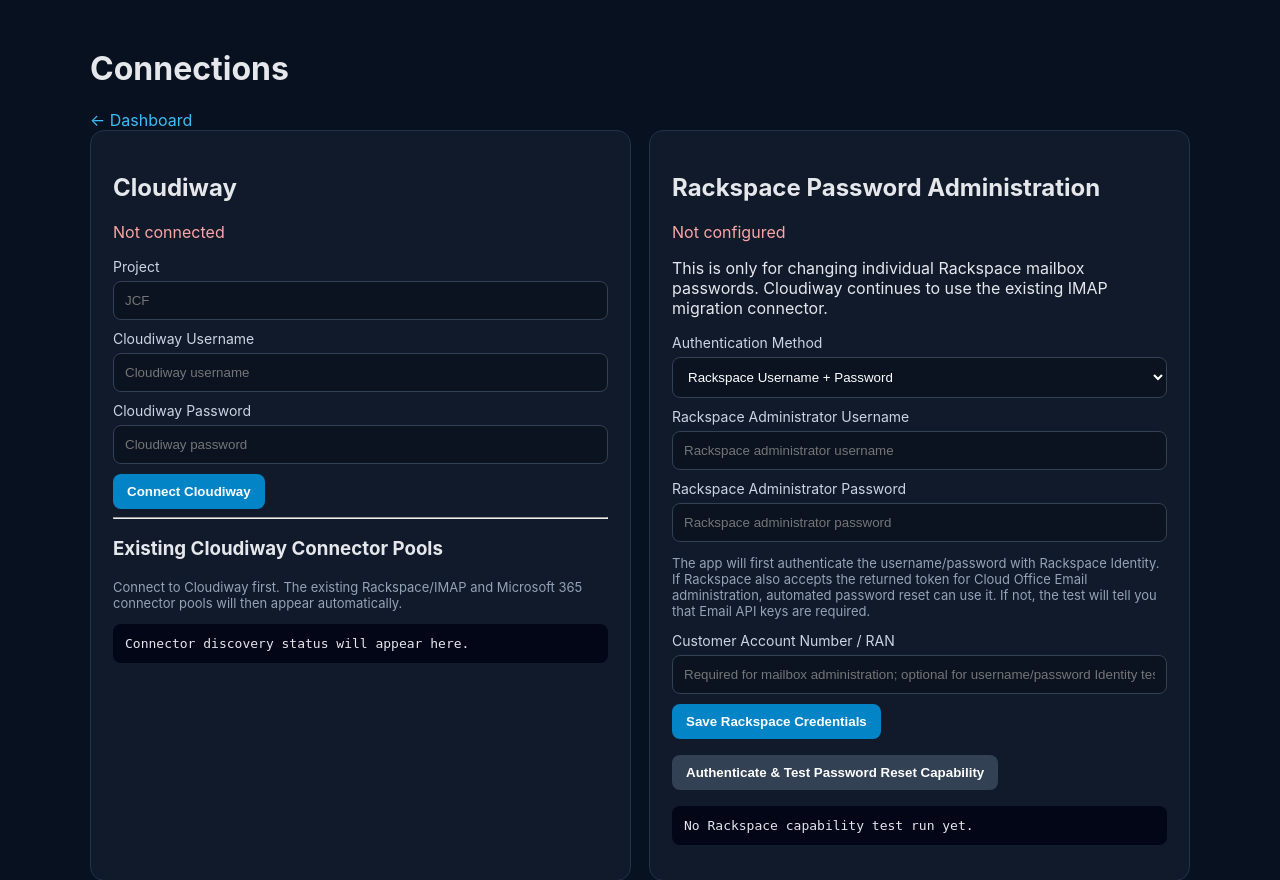
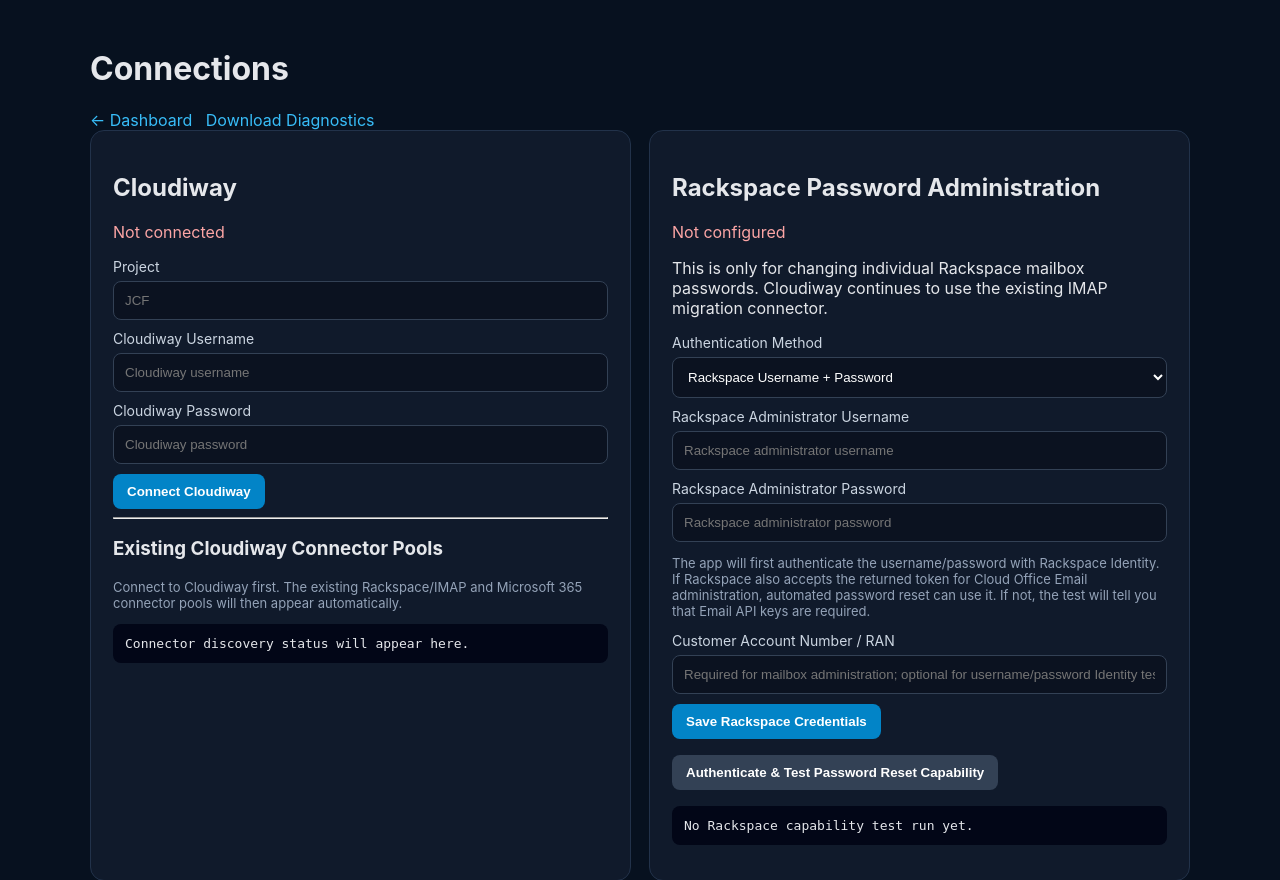
Before and after one commit to nigelebrown/cloudiway-migration-manager, a FastAPI app: template app/templates/settings.html in a window 1280 px wide. Shown: the top 880 px of the page. Run offline with FastAPI, Linux system fonts and the light colour scheme; the template is opened without the code that fills it, so the values that code supplies are empty; parts of the project's set-up code (start-up, migrations or seed data) failed here and were passed over.

Commit message:
Add diagnostics download link to settings

```diff
--- a/app/templates/settings.html
+++ b/app/templates/settings.html
@@ -1,7 +1,7 @@
 <!doctype html><html><head><meta charset="utf-8"><meta name="viewport" content="width=device-width,initial-scale=1"><title>Connections</title>
 <style>
 :root{font-family:Inter,system-ui,sans-serif;color-scheme:dark}body{margin:0;background:#07111f;color:#e5e7eb}.wrap{max-width:1100px;margin:0 auto;padding:28px 20px}.top{display:flex;justify-content:space-between;align-items:center}.grid{display:grid;grid-template-columns:1fr 1fr;gap:18px}.card{background:#101a2b;border:1px solid #22324a;border-radius:14px;padding:22px}.ok{color:#86efac}.bad{color:#fca5a5}.field{margin:10px 0}.notice{padding:11px 14px;border-radius:8px;margin:12px 0}.notice.okbox{background:#064e3b;color:#d1fae5}.notice.errbox{background:#451a1a;color:#fecaca}input,select{width:100%;box-sizing:border-box;padding:11px;border-radius:8px;border:1px solid #334155;background:#0b1220;color:#fff}label{display:block;margin-bottom:6px;color:#cbd5e1;font-size:14px}button{padding:10px 14px;border:0;border-radius:8px;background:#0284c7;color:#fff;font-weight:750;cursor:pointer}.secondary{background:#334155}a{color:#38bdf8;text-decoration:none}pre{white-space:pre-wrap;background:#020617;padding:12px;border-radius:8px;max-height:250px;overflow:auto}.hint{color:#94a3b8;font-size:13px}.hidden{display:none}@media(max-width:800px){.grid{grid-template-columns:1fr}}
-</style></head><body><div class="wrap"><div class="top"><div><h1>Connections</h1><a href="/dashboard">← Dashboard</a></div></div>
+</style></head><body><div class="wrap"><div class="top"><div><h1>Connections</h1><a href="/dashboard">← Dashboard</a> &nbsp; <a href="/diagnostics/download">Download Diagnostics</a></div></div>
 {% if error %}<div class="notice errbox">{{error}}</div>{% endif %}{% if notice %}<div class="notice okbox">{{notice}}</div>{% endif %}
 <div class="grid">
 <div class="card"><h2>Cloudiway</h2><p class="{{'ok' if cloudiway_connected else 'bad'}}">{{'Connected' if cloudiway_connected else 'Not connected'}}</p>
```
